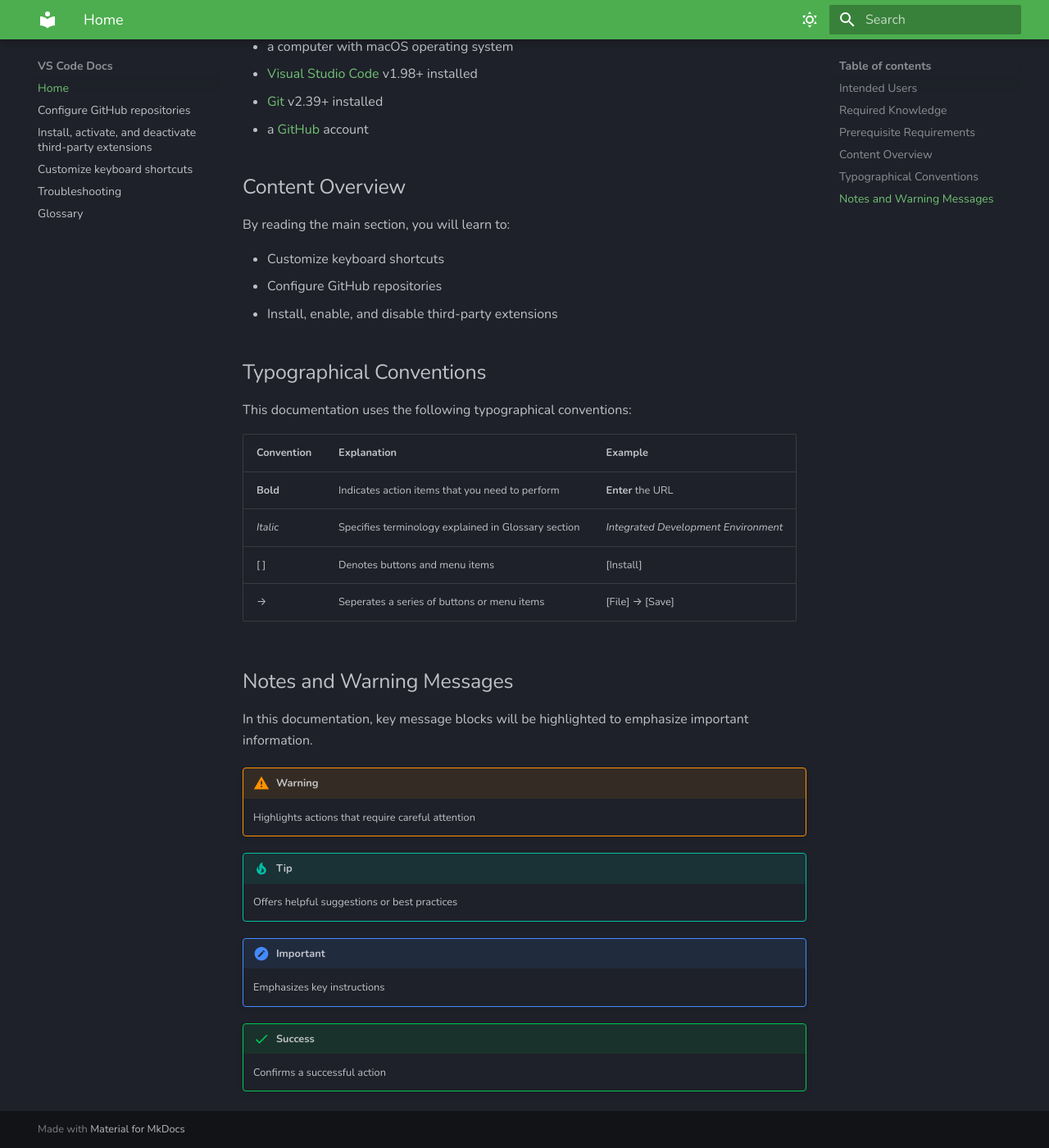
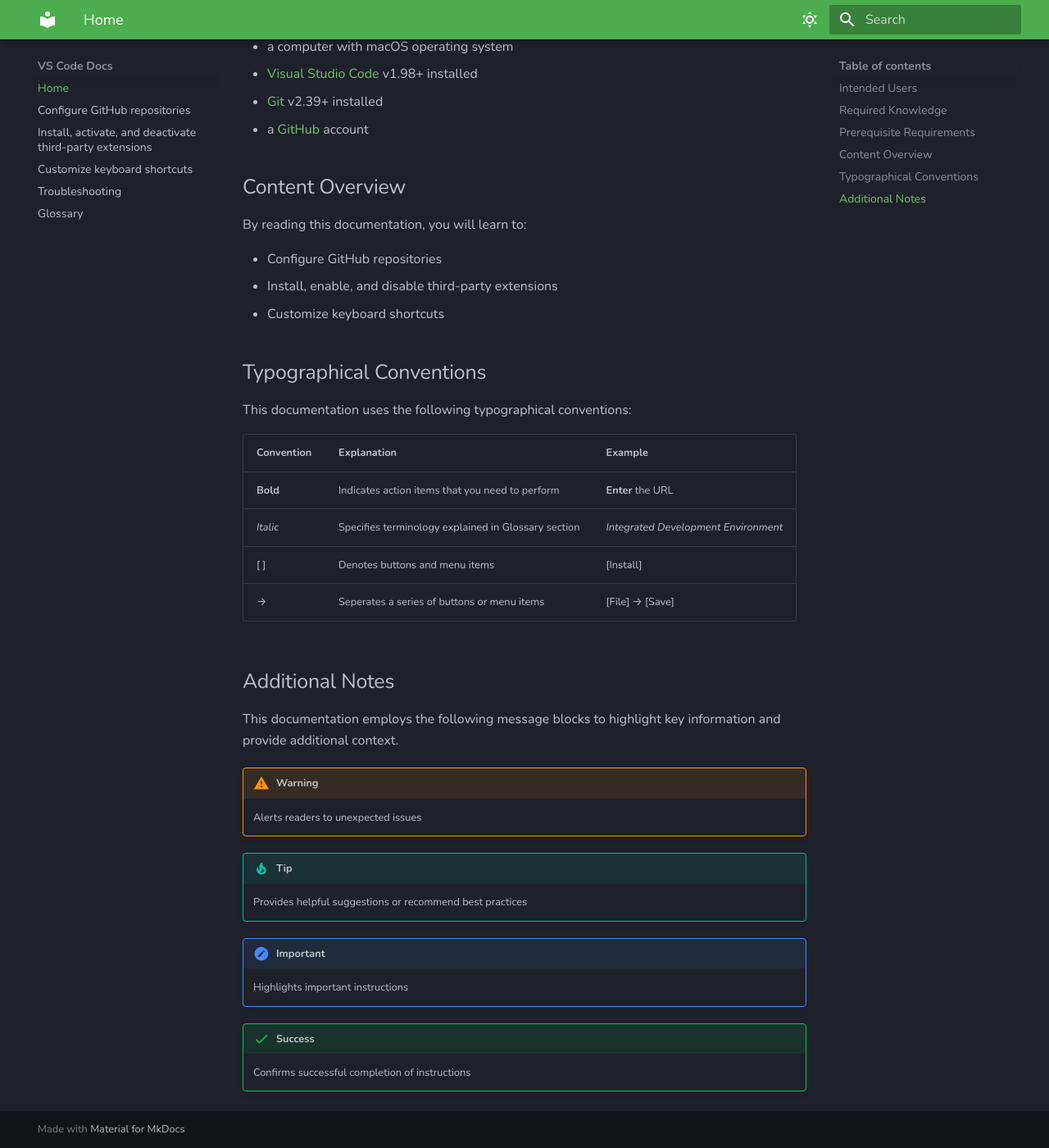
Before and after one commit to DJANG2024/MKDocsMaterial, an MkDocs documentation site: the page built from docs/index.md, in a window 1280 px wide and 1400 px high, scrolled down 982 px. Shown: the whole window at 82% size. Built offline with MkDocs 1.6.1 and Material for MkDocs 9.7.7, drawn with Linux system fonts in a browser that asks for light colours; some of the changed text lies outside the part shown.

Commit message:
Edit index.md

```diff
--- a/docs/index.md
+++ b/docs/index.md
@@ -14,7 +14,7 @@
 ## Required Knowledge
 The documentation assumes the following:
 
-- Working knowledge of [Git](https://git-scm.com/) and [GitHub](https://github.com/) — you should be familiar with what Git and GitHub are, including basic concepts such as repository, commit, and version control
+- Working knowledge of [Git](https://git-scm.com/) and [GitHub](https://github.com/) — you should have an understanding of the purpose and functionality of Git and GitHub
 
 Please note that, this documentation only provides instructions for setting up Visual Studio Code as an integrated development environment for your projects. It does not cover any knowledge related to programming languages.
 
@@ -29,11 +29,11 @@
 
 
 ## Content Overview
-By reading the main section, you will learn to:
+By reading this documentation, you will learn to:
 
-- Customize keyboard shortcuts
 - Configure GitHub repositories
 - Install, enable, and disable third-party extensions
+- Customize keyboard shortcuts
 
 
 ## Typographical Conventions
@@ -46,18 +46,19 @@
 | [ ]          | Denotes buttons and menu items                         | [Install]                                 |
 | →            | Seperates a series of buttons or menu items            | [File] → [Save]                           |
 
-## Notes and Warning Messages
+## Additional Notes
 
-In this documentation, key message blocks will be highlighted to emphasize important information.
+This documentation employs the following message blocks to highlight key information and provide additional context.
+
 
 !!! warning "Warning"
-    Highlights actions that require careful attention
+    Alerts readers to unexpected issues
 
 !!! tip "Tip"
-    Offers helpful suggestions or best practices
+    Provides helpful suggestions or recommend best practices
 
 !!! important "Important"
-    Emphasizes key instructions
+    Highlights important instructions
 
 !!! success "Success"
-    Confirms a successful action
+    Confirms successful completion of instructions
```
Also changed, not shown: other parts of docs/index.md (+1 -1 lines).
